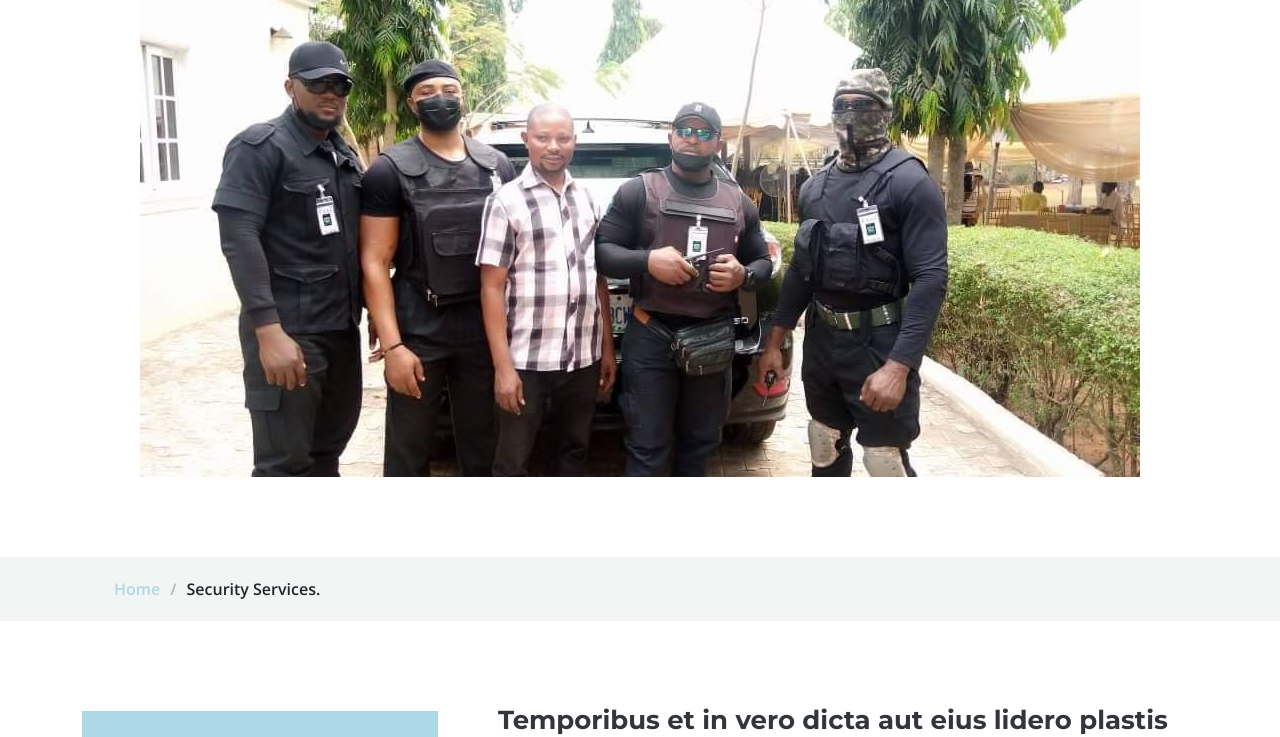
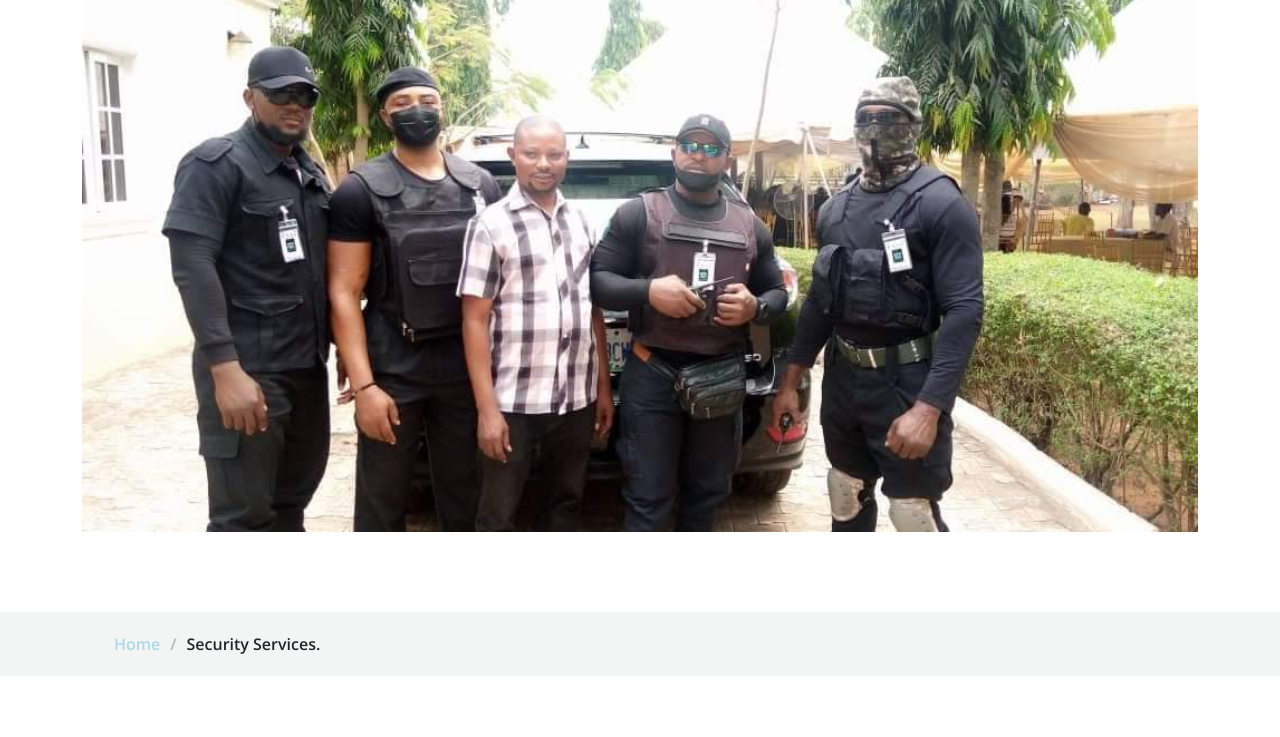
Before and after one commit to supatec/mosbright, a plain HTML site: page security details page.html in a window 1280 px wide. Shown: the part 138-875 px from the top of the page. Drawn offline with nearby package versions, Linux system fonts and the light colour scheme.

Commit message:
Update security details page.html

```diff
--- a/security details page.html
+++ b/security details page.html
@@ -78,8 +78,8 @@
             <div class="col-lg-8">
               <h1>About Mosbright integrated limited</h1>
             </div>
-            <div class="col-lg-12">
-              <img src="security img.jpg" alt="">
+            <div class="col-lg-12 col-md-6">
+              <img src="security img.jpg" style="width: 100%; height: auto;" alt="">
 
             </div>
           </div>
```
